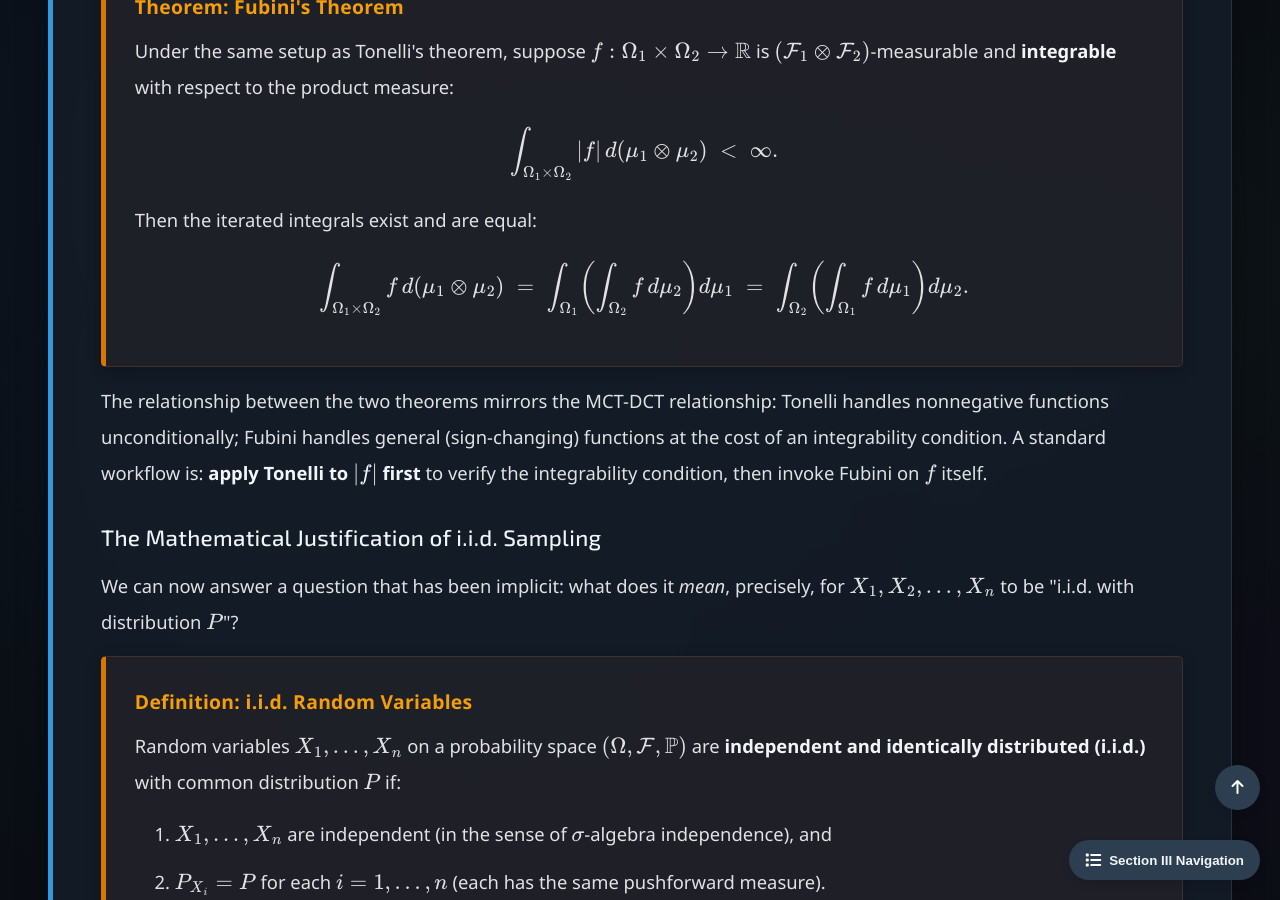
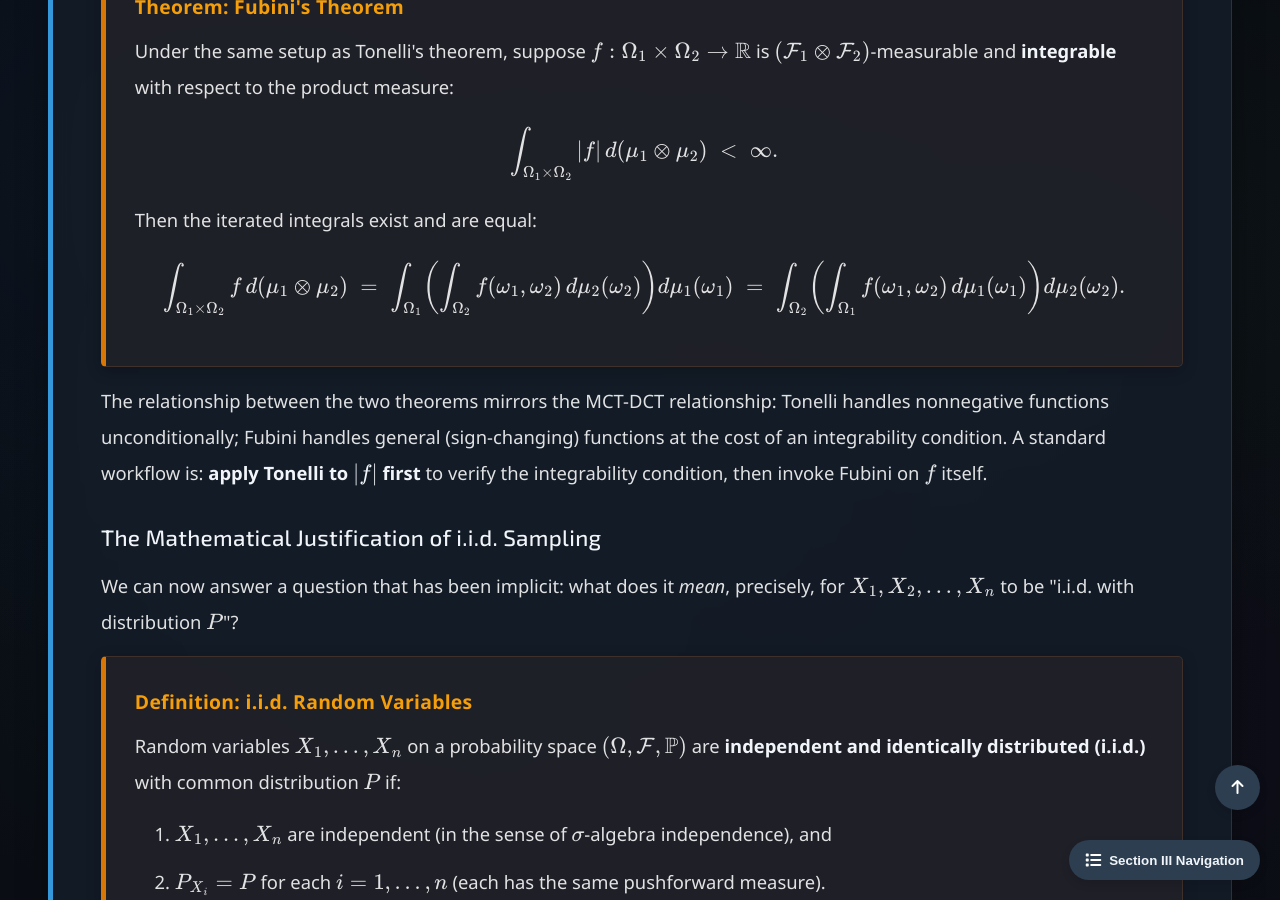
Before and after one commit to Yusukey01/yusukey01.github.io, a Jekyll site: the page built from Mathematics/Probability/limit_theorems_product_measures.html, in a window 1280 px wide and 900 px high, scrolled down 9944 px. Built offline with Jekyll 4.4.1, drawn with Linux system fonts in a browser that asks for light colours.

Commit message:
Official open: prob-22, 23 measure theory Probability series

```diff
--- a/Mathematics/Probability/limit_theorems_product_measures.html
+++ b/Mathematics/Probability/limit_theorems_product_measures.html
@@ -539,8 +539,8 @@ noindex: true
                         Then the iterated integrals exist and are equal:
                         \[
                         \int_{\Omega_1 \times \Omega_2} f \, d(\mu_1 \otimes \mu_2)
-                        \;=\; \int_{\Omega_1} \!\left(\int_{\Omega_2} f \, d\mu_2 \right) d\mu_1
-                        \;=\; \int_{\Omega_2} \!\left(\int_{\Omega_1} f \, d\mu_1 \right) d\mu_2.
+                        \;=\; \int_{\Omega_1} \!\left(\int_{\Omega_2} f(\omega_1, \omega_2) \, d\mu_2(\omega_2)\right) d\mu_1(\omega_1)
+                        \;=\; \int_{\Omega_2} \!\left(\int_{\Omega_1} f(\omega_1, \omega_2) \, d\mu_1(\omega_1)\right) d\mu_2(\omega_2).
                         \]
                     </p>
                 </div>
```
